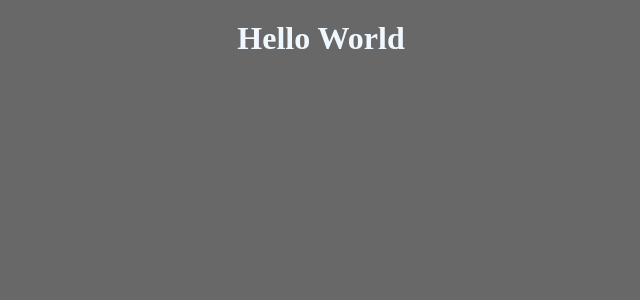
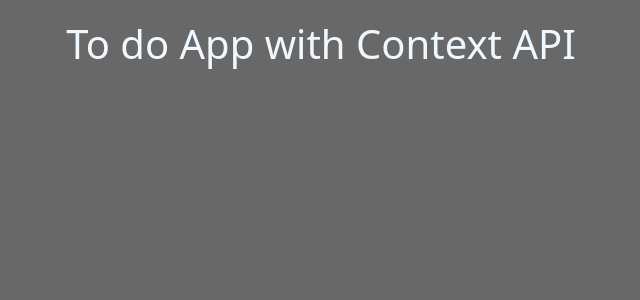
Before and after one commit to devrahul93/ToDoApp-WithContextApi, a React (Create React App) app: page / in a window 1280 px wide. Shown: the top 300 px of the page, without its empty margins (319-959 px from the left). Built offline with nearby package versions, Linux system fonts and the light colour scheme.

Commit message:
use reducer for the app

```diff
--- a/package.json
+++ b/package.json
@@ -6,9 +6,13 @@
     "@testing-library/jest-dom": "^5.14.1",
     "@testing-library/react": "^11.2.7",
     "@testing-library/user-event": "^12.8.3",
+    "bootstrap": "^5.0.2",
     "react": "^17.0.2",
     "react-dom": "^17.0.2",
+    "react-icons": "^4.2.0",
     "react-scripts": "4.0.3",
+    "reactstrap": "^8.9.0",
+    "uuid": "^8.3.2",
     "web-vitals": "^1.1.2"
   },
   "scripts": {
--- a/src/App.js
+++ b/src/App.js
@@ -1,12 +1,21 @@
-
+import {Container} from "reactstrap";
+import "bootstrap/dist/css/bootstrap.min.css";
 import './App.css';
 
-function App() {
-  return (
-    <div className="App">
-     <h1>Hello World</h1>
-    </div>
-  );
+
+import {TodoContext} from "./context/TodoContext";
+import todoreducer from "./context/reducer"
+import { useReducer } from "react";
+
+const App =()=>{
+  const [todos,dispatch]=useReducer(todoreducer,[])
+  return(
+    <TodoContext.Provider value={{todos,dispatch}}>
+      <h1>To do App with Context API</h1>
+
+    </TodoContext.Provider>
+
+  )
 }
 
 export default App;
```
Also changed, not shown: 1 other file (tests, documents, lock files or other folders).
